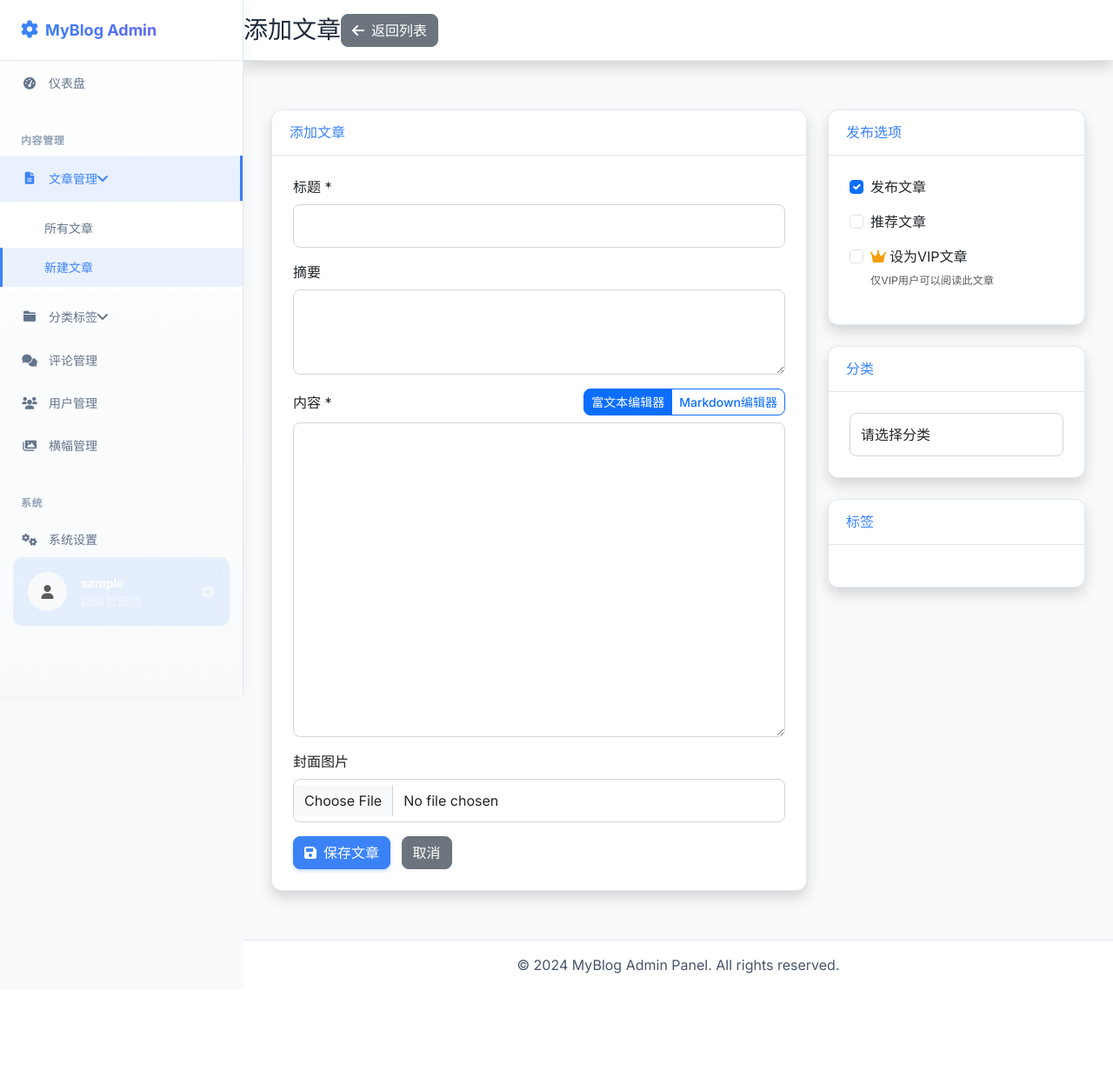
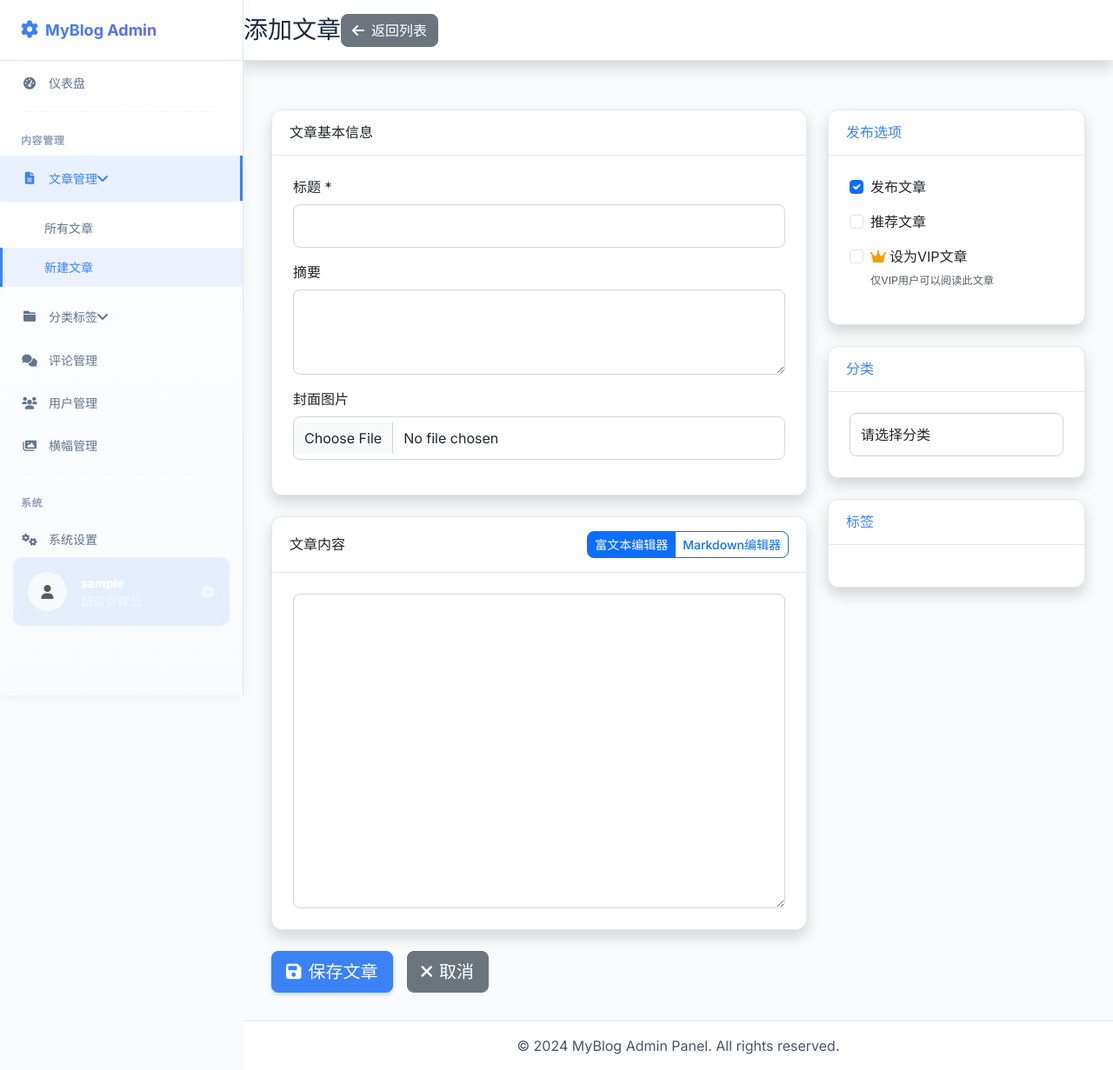
Before and after one commit to jhzhou002/blog, a Django app: page /admin/post/add/ in a window 1280 px wide. Shown: the whole page at 87% size. Before the commit the page ends 1120 px from the top, so only its background shows below. Run offline with Django 4.2, Linux system fonts and the light colour scheme; the visitor is signed in with stand-in values (Sample User, id 1); data that the repository does not hold is empty; some libraries are stand-ins or nearby versions.

Commit message:
优化文章编辑页面布局设计
- 将基本信息和内容编辑器分离为独立卡片
- 添加渐变色卡片头部，提升视觉层次
- 优化编辑器模式切换按钮样式
- 改进操作按钮区域设计
- 提升整体用户体验和界面美观度

🤖 Generated with [Claude Code](https://claude.ai/code)

Co-Authored-By: Claude <noreply@anthropic.com>

```diff
--- a/templates/blog/admin/post_form.html
+++ b/templates/blog/admin/post_form.html
@@ -12,9 +12,10 @@
 {% block admin_content %}
 <div class="row">
     <div class="col-lg-8">
-        <div class="card shadow mb-4">
+        <!-- 基本信息卡片 -->
+        <div class="card shadow mb-4 basic-info-card">
             <div class="card-header py-3">
-                <h6 class="m-0 font-weight-bold text-primary">{{ title }}</h6>
+                <h6 class="m-0 font-weight-bold">文章基本信息</h6>
             </div>
             <div class="card-body">
                 {% if messages %}
@@ -40,9 +41,25 @@
                     </div>
 
                     <div class="mb-3">
-                        <div class="d-flex justify-content-between align-items-center mb-2">
-                            <label for="content" class="form-label mb-0">内容 *</label>
-                            <div class="btn-group btn-group-sm" role="group">
+                        <label for="cover_image" class="form-label">封面图片</label>
+                        <input type="file" class="form-control" id="cover_image" name="cover_image" accept="image/*">
+                        {% if post.cover_image %}
+                            <div class="mt-2">
+                                <img src="{{ post.cover_image }}" alt="当前封面" style="max-width: 200px; height: auto;">
+                                <p class="small text-muted mt-1">当前封面图片</p>
+                            </div>
+                        {% endif %}
+                    </div>
+                </form>
+            </div>
+        </div>
+
+        <!-- 内容编辑器卡片 -->
+        <div class="card shadow mb-4 editor-card">
+            <div class="card-header py-3">
+                <div class="d-flex justify-content-between align-items-center">
+                    <h6 class="m-0 font-weight-bold">文章内容</h6>
+                    <div class="btn-group btn-group-sm editor-mode-toggle" role="group">
                         <input type="radio" class="btn-check" name="editor-mode" id="rich-editor" checked>
                         <label class="btn btn-outline-primary" for="rich-editor">富文本编辑器</label>
 
@@ -50,7 +67,9 @@
                         <label class="btn btn-outline-primary" for="markdown-editor">Markdown编辑器</label>
                     </div>
                 </div>
-                        <textarea class="form-control" id="content" name="content" rows="15" required>{% if post %}{{ post.content }}{% endif %}</textarea>
+            </div>
+            <div class="card-body">
+                <textarea class="form-control" id="content" name="content" rows="15" form="postForm" required>{% if post %}{{ post.content }}{% endif %}</textarea>
 
                 <!-- Markdown 预览区域 -->
                 <div id="markdown-preview" class="mt-3" style="display: none;">
@@ -60,27 +79,17 @@
                     </div>
                 </div>
             </div>
-
-                    <div class="mb-3">
-                        <label for="cover_image" class="form-label">封面图片</label>
-                        <input type="file" class="form-control" id="cover_image" name="cover_image" accept="image/*">
-                        {% if post.cover_image %}
-                            <div class="mt-2">
-                                <img src="{{ post.cover_image }}" alt="当前封面" style="max-width: 200px; height: auto;">
-                                <p class="small text-muted mt-1">当前封面图片</p>
-                            </div>
-                        {% endif %}
         </div>
 
-                    <div class="row">
-                        <div class="col-md-6">
-                            <button type="submit" class="btn btn-primary">
+        <!-- 操作按钮 -->
+        <div class="action-buttons">
+            <div class="d-flex gap-3">
+                <button type="submit" form="postForm" class="btn btn-primary btn-lg">
                     <i class="fas fa-save me-2"></i>保存文章
                 </button>
-                            <button type="button" class="btn btn-secondary ms-2" onclick="history.back()">取消</button>
-                        </div>
-                    </div>
-                </form>
+                <button type="button" class="btn btn-secondary btn-lg" onclick="history.back()">
+                    <i class="fas fa-times me-2"></i>取消
+                </button>
             </div>
         </div>
     </div>
```
Also changed, not shown: static/css/style.css (+51 -0 lines). Lines whose indentation alone changed are shown as unchanged.
